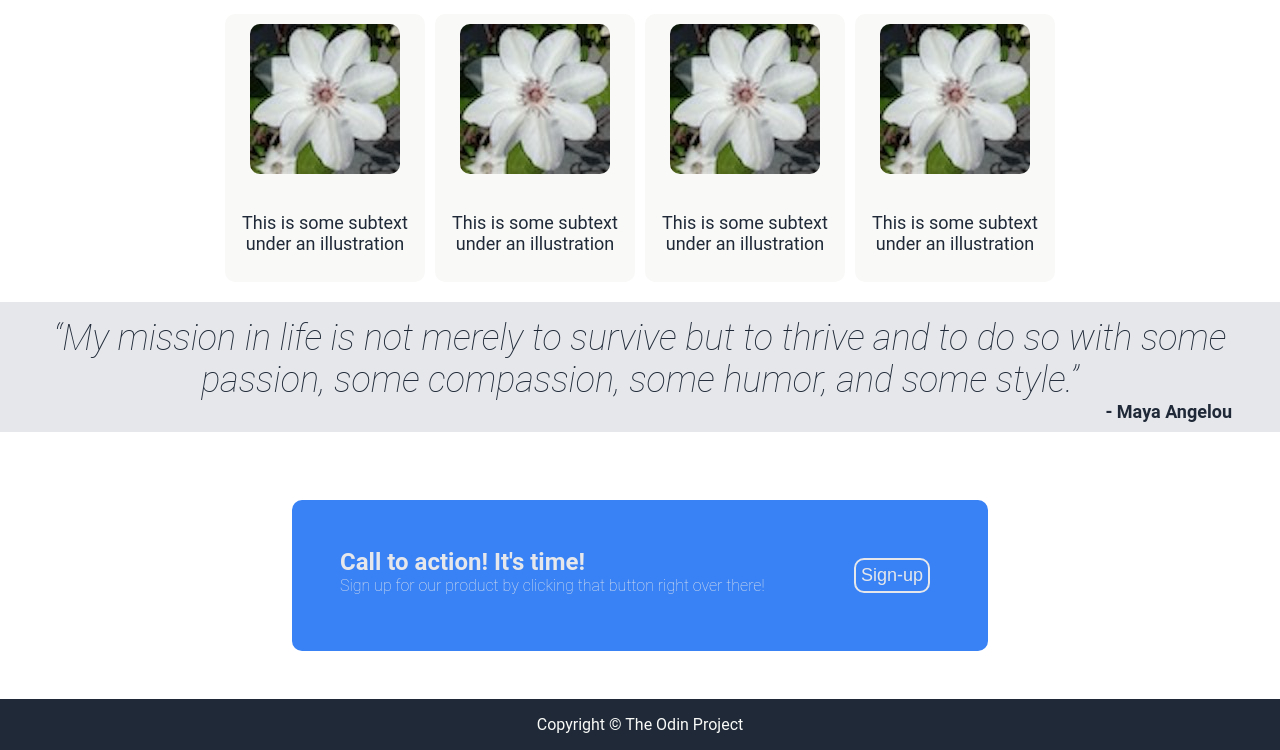
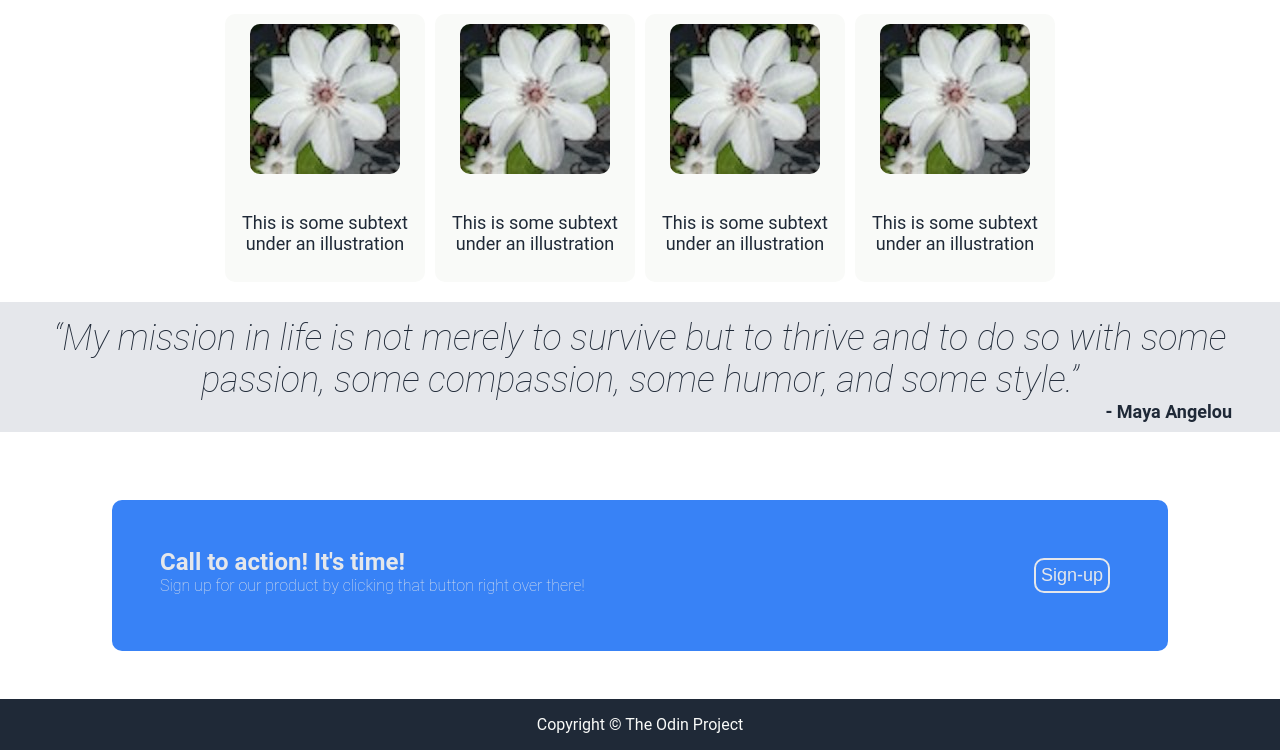
Before and after one commit to nicole-bxl/landing-page, a plain HTML site: page index.html in a window 1280 px wide. Shown: the part 641-1391 px from the top of the page. Drawn offline with Linux system fonts and the light colour scheme.

Commit message:
Change width of call to action box to be a %

```diff
--- a/style.css
+++ b/style.css
@@ -185,11 +185,12 @@ font-size: 18px;
 .call-action {
     display:flex;
     justify-content: space-between;
+    flex-wrap: wrap;
     background-color: #3882f6;
     color:#e5e7eb;
     border-radius:10px;
     border:0;
-    width:600px;
+    width:75%;
     margin-top:48px;
     margin-bottom:48px;
     margin-left:auto;
```
